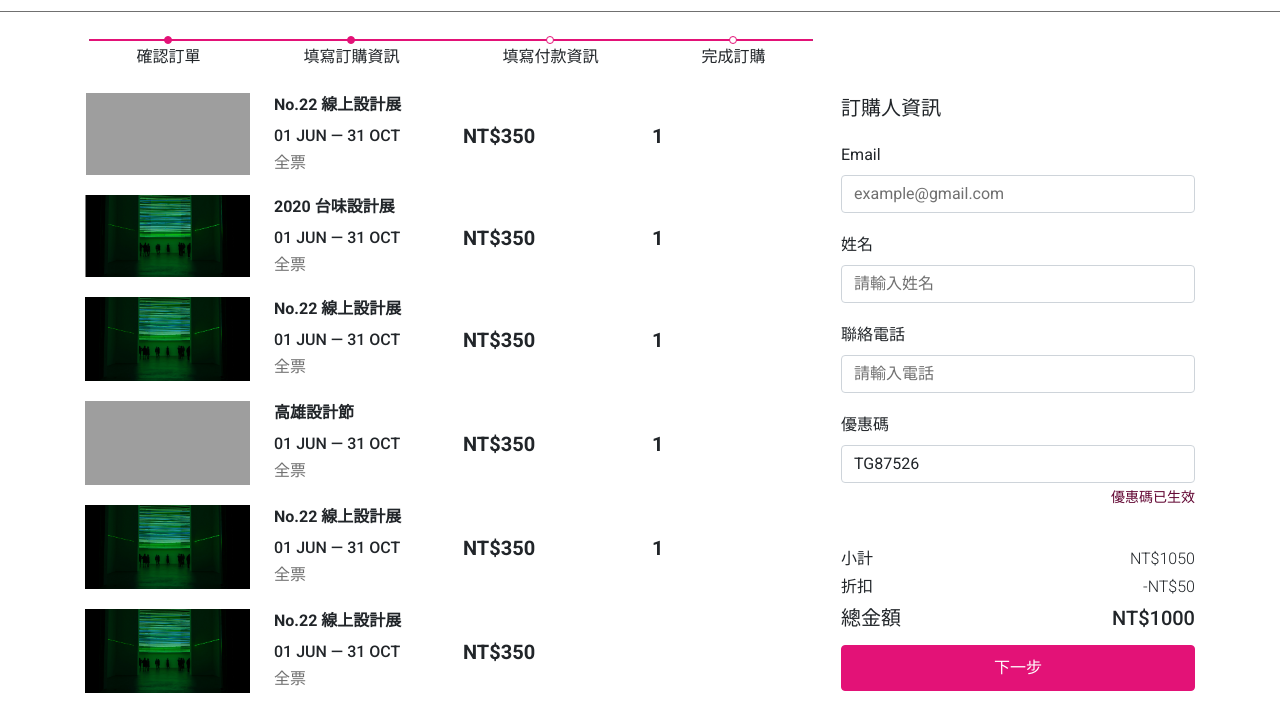
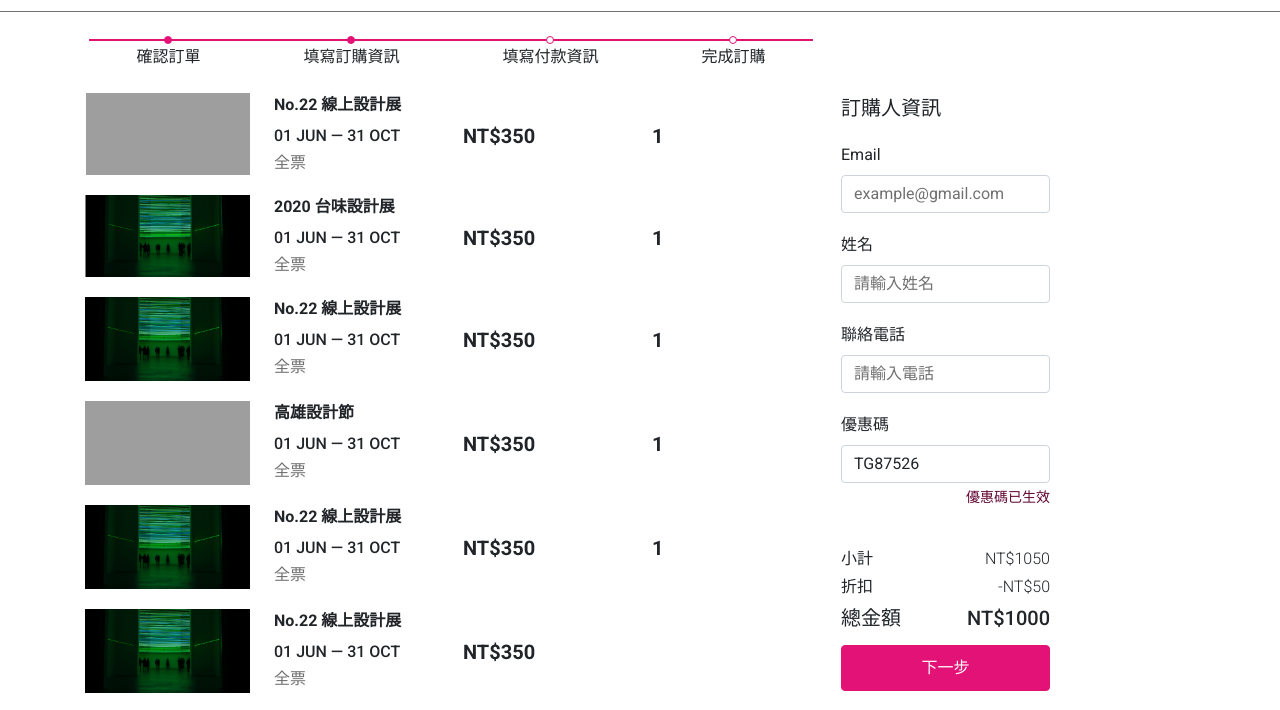
Before and after one commit to spmdl/exhibinection-website, a plain HTML site: page checkout.html in a window 1280 px wide. Shown: the part 69-779 px from the top of the page. Drawn offline with nearby package versions, Linux system fonts and the light colour scheme; grey boxes are pictures that could not be loaded.

Commit message:
Update 2021-08-30T10:24:08.041Z

```diff
--- a/assets/js/all.js
+++ b/assets/js/all.js
@@ -1,6 +1,15 @@
 "use strict";
 
-$(function () {
-  console.log('Hello Bootstrap5');
-});
+(function () {
+  var orderInfo = document.querySelector('.order-info');
+  var formWidth = document.querySelector('form');
+
+  if (orderInfo) {
+    console.log(formWidth.offsetWidth);
+    console.log(orderInfo.offsetWidth);
+    formWidth.style.offsetWidth = orderInfo.offsetWidth;
+  }
+})(); // $(function() {
+//   console.log('Hello Bootstrap5');
+// });
 //# sourceMappingURL=all.js.map
--- a/checkout.html
+++ b/checkout.html
@@ -478,8 +478,8 @@
         </div>
       </div>
     </div>
-    <div class="col-md-4 order-1 order-md-2">
-      <form action="" class="position-md-sticky top-md-m top-lg-ml min-vh-md-cart-sticky-expand min-vh-lg-cart-sticky d-flex flex-column justify-content-md-between pb-0 pb-md-5">
+    <div class="order-info col-md-4 order-1 order-md-2">
+      <form action="" class="position-md-fixed top-md-m top-lg-ml min-vh-md-cart-sticky-expand min-vh-lg-cart-sticky d-flex flex-column justify-content-md-between pb-0 pb-md-5">
         <fieldset class="mb-4 mb-md-0">
           <legend class="fs-3 fw-medium mb-2 mb-md-m">訂購人資訊</legend>
           <div class="mb-m">
@@ -519,45 +519,6 @@
         </fieldset>
       </form>
     </div>
-    <!-- <form action="" class="col-md-4 order-1 order-md-2 position-fixed min-vh-md-cart d-flex flex-column justify-content-md-between pb-0 pb-md-5">
-      <fieldset class="mb-4 mb-md-0">
-        <legend class="fs-3 fw-medium mb-2 mb-md-m">訂購人資訊</legend>
-        <div class="mb-m">
-          <label for="userEmail" class="form-label">Email</label>
-          <input type="email" class="form-control" name="userEmail" id="userEmail" placeholder="example@gmail.com">
-        </div>
-        <div class="mb-m">
-          <label for="userName" class="form-label">姓名</label>
-          <input type="text" class="form-control" name="userName" id="userName" placeholder="請輸入姓名">
-        </div>
-        <div class="mb-m">
-          <label for="userPhone" class="form-label">聯絡電話</label>
-          <input type="tel" class="form-control" name="userPhone" id="userPhone" placeholder="請輸入電話">
-        </div>
-        <div class="mb-m">
-          <label for="coulBo" class="form-label">優惠碼</label>
-          <input type="text" class="form-control bg-gray-100 mb-xxs" name="coulBo" id="coulBo" value="TG87526" placeholder="">
-          <p class="text-end text-primary fs-s">優惠碼已生效</p>
-        </div>
-      </fieldset>
-      <fieldset>
-        <ul class="mb-3 mb-md-xs">
-          <li class="d-flex justify-content-between align-items-center mb-xxs">
-            <span class="fw-medium">小計</span>
-            <span class="fw-light">NT$1050</span>
-          </li>
-          <li class="d-flex justify-content-between align-items-center mb-xxs">
-            <span class="fw-medium">折扣</span>
-            <span class="fw-light">-NT$50</span>
-          </li>
-          <li class="d-flex justify-content-between align-items-center mb-xxs">
-            <span class="fs-3 fw-medium">總金額</span>
-            <span class="fs-3 fw-medium">NT$1000</span>
-          </li>
-        </ul>
-        <input type="button" name="Submit" value="下一步" class="d-none d-md-block btn btn-secondary w-100 rounded" onclick="location.href='payment.html'" />
-      </fieldset>
-    </form> -->
   </div>
 </main>
     <footer hidden  >
```
Also changed, not shown: checkout-scroll.html (+7 -7 lines), 1 other file.
